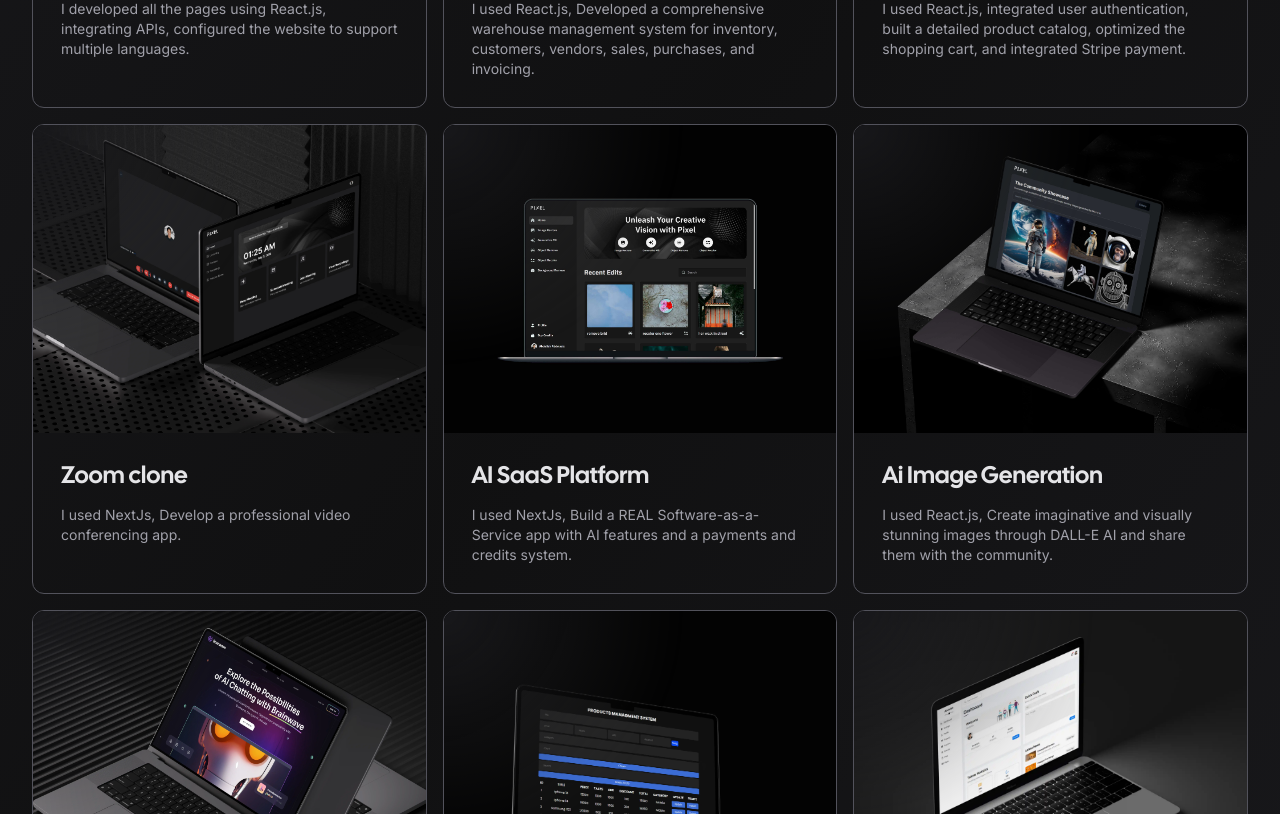
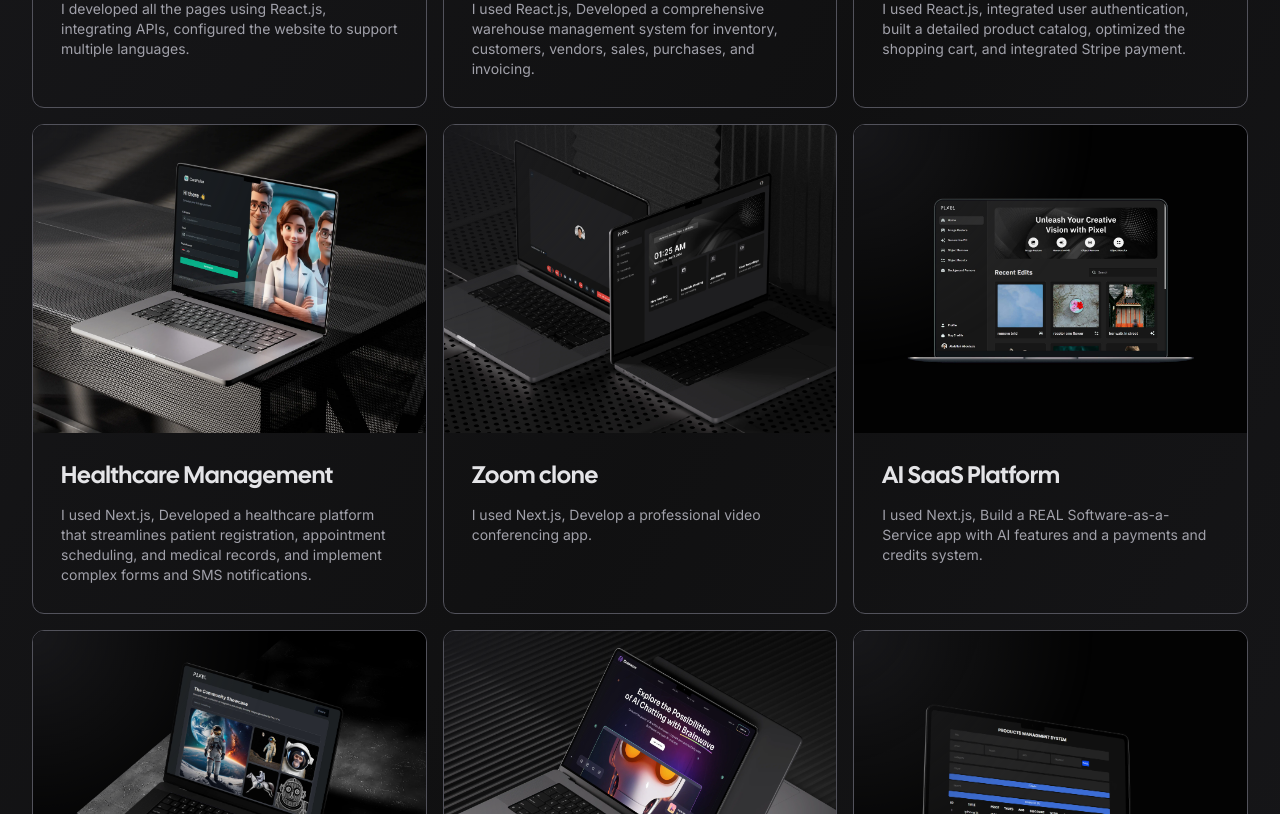
Before and after one commit to abdallanoor/portfolio-V1, a React (Create React App) app: page /projects in a window 1280 px wide. Shown: the part 720-1534 px from the top of the page. Built offline with nearby package versions, Linux system fonts and the light colour scheme.

Commit message:
add patient app

```diff
--- a/src/Components/Projects/ProjectsData.jsx
+++ b/src/Components/Projects/ProjectsData.jsx
@@ -11,6 +11,7 @@ import zoom from "../../Images/zoomclone.webp";
 import ai from "../../Images/ai.jpg";
 import aiSaas from "../../Images/Ai platform.jpg";
 import brainwave from "../../Images/Brain.webp";
+import batient from "../../Images/batient.webp";
 
 export default function ProjectsData() {
   const projects = [
@@ -36,18 +37,25 @@ export default function ProjectsData() {
         "I used React.js, integrated user authentication, built a detailed product catalog, optimized the shopping cart, and integrated Stripe payment.",
     },
     {
+      href: "https://healthcare-management-project.vercel.app/",
+      src: batient,
+      title: "Healthcare Management",
+      description:
+        "I used Next.js, Developed a healthcare platform that streamlines patient registration, appointment scheduling, and medical records, and implement complex forms and SMS notifications.",
+    },
+    {
       href: "https://zoompixel.vercel.app/",
       src: zoom,
       title: "Zoom clone",
       description:
-        "I used NextJs, Develop a professional video conferencing app.",
+        "I used Next.js, Develop a professional video conferencing app.",
     },
     {
       href: "https://pixel-imaginify.vercel.app/",
       src: aiSaas,
       title: "AI SaaS Platform",
       description:
-        "I used NextJs, Build a REAL Software-as-a-Service app with AI features and a payments and credits system.",
+        "I used Next.js, Build a REAL Software-as-a-Service app with AI features and a payments and credits system.",
     },
     {
       href: "https://ai-image-generation-abdallanoor.vercel.app/",
```
Also changed, not shown: src/Images/batient.webp (added).
